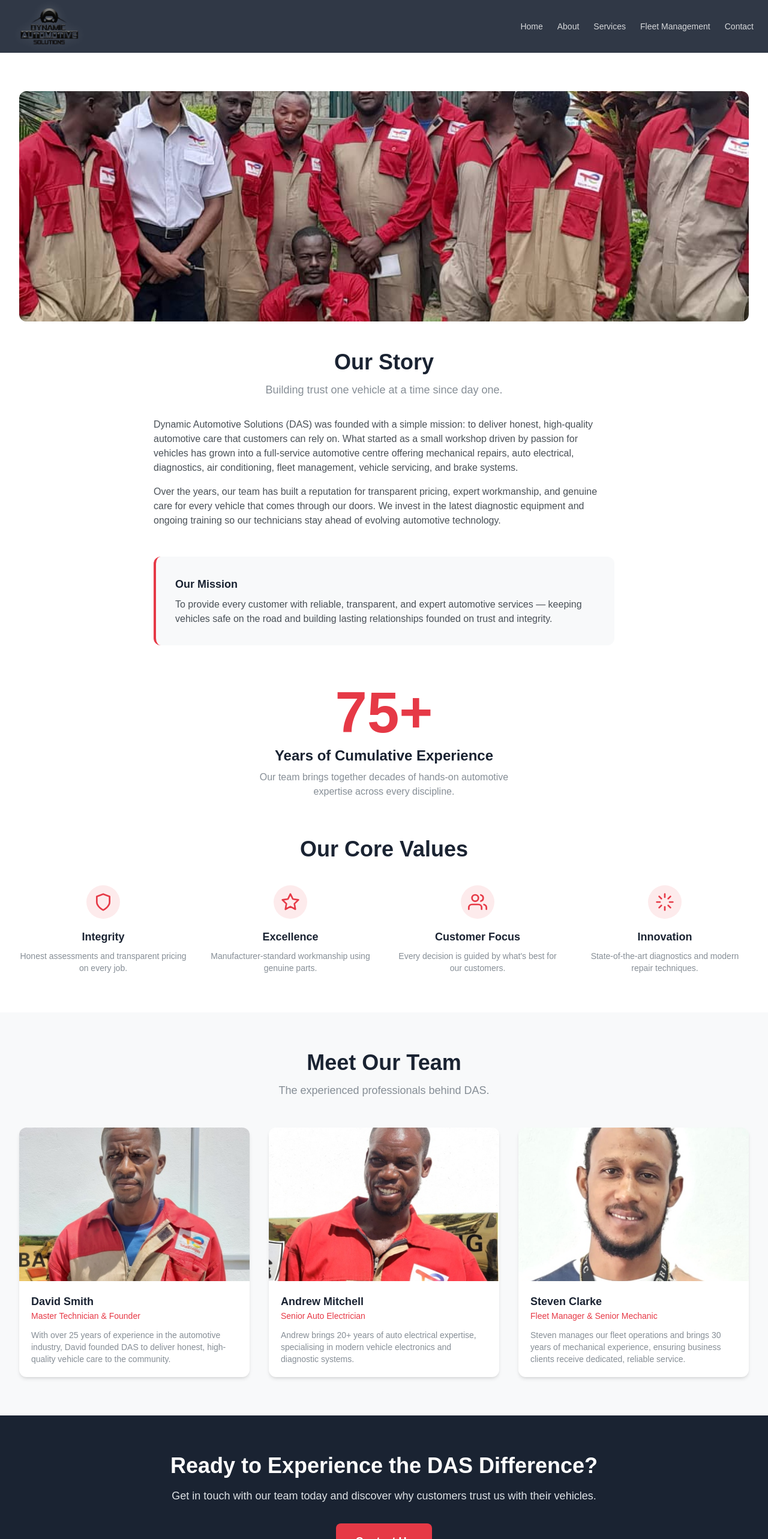
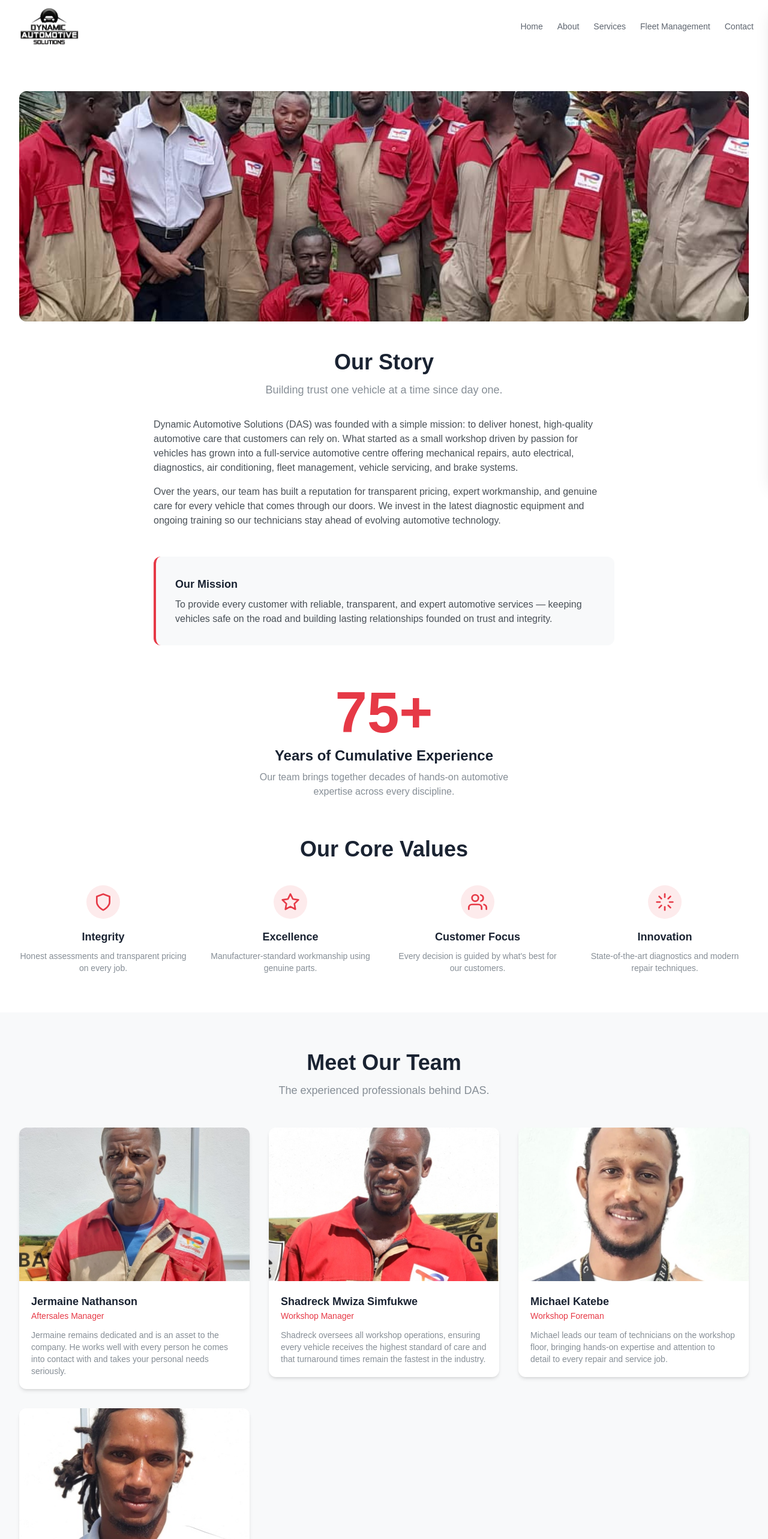
Before and after one commit to cosmasgicter/dynamicauto, a Next.js app in the folder das-website/: page /about in a window 1280 px wide. Shown: the top 2566 px of the page at 60% size. Built offline with nearby package versions, Linux system fonts and the light colour scheme.

Commit message:
White header/nav, real team names from brochure, real contact details from PDF

```diff
--- a/das-website/src/components/contact/MapEmbed.tsx
+++ b/das-website/src/components/contact/MapEmbed.tsx
@@ -3,7 +3,7 @@
 import { useRef, useEffect, useState } from 'react';
 
 const MAP_EMBED_URL =
-  'https://www.google.com/maps/embed?pb=!1m18!1m12!1m3!1d3846.5!2d28.2833!3d-15.4167!2m3!1f0!2f0!3f0!3m2!1i1024!2i768!4f13.1!3m3!1m2!1s0x0%3A0x0!2zMTXCsDI1JzAwLjEiUyAyOMKwMTcnMDAuMCJF!5e0!3m2!1sen!2szm!4v1700000000000';
+  'https://www.google.com/maps/embed?pb=!1m18!1m12!1m3!1d3846.2!2d28.305!3d-15.3975!2m3!1f0!2f0!3f0!3m2!1i1024!2i768!4f13.1!3m3!1m2!1s0x0%3A0x0!2zMTXCsDIzJzUxLjAiUyAyOMKwMTgnMTguMCJF!5e0!3m2!1sen!2szm!4v1700000000000';
 
 export default function MapEmbed() {
   const containerRef = useRef<HTMLDivElement>(null);
--- a/das-website/src/components/layout/Footer.tsx
+++ b/das-website/src/components/layout/Footer.tsx
@@ -3,9 +3,9 @@ import { NAV_LINKS, IMAGE_ASSETS } from "@/lib/constants";
 import ImageWithFallback from "@/components/ui/ImageWithFallback";
 
 const CONTACT_INFO = {
-  phone: "+260 977 123 456",
+  phone: "+260 979 449 309",
   email: "dynamic@dynamicsolutionszambia.com",
-  address: "Plot 1234, Great East Road, Lusaka, Zambia",
+  address: "Total Filling Station, Alick Nkata Road, Lusaka, Zambia",
   hours: [
     "Mon-Fri: 7:30 AM - 5:00 PM",
     "Sat: 8:00 AM - 1:00 PM",
--- a/das-website/src/components/layout/HeaderClient.tsx
+++ b/das-website/src/components/layout/HeaderClient.tsx
@@ -22,8 +22,8 @@ export default function HeaderClient() {
 
   return (
     <header
-      className={`sticky top-0 z-50 transition-colors duration-300 ${
-        scrolled ? "bg-das-navy shadow-lg" : "bg-das-navy/90"
+      className={`sticky top-0 z-50 transition-all duration-300 ${
+        scrolled ? "bg-white shadow-lg" : "bg-white"
       }`}
     >
       <nav className="mx-auto flex max-w-7xl items-center justify-between px-4 py-3 tablet:px-6">
@@ -42,7 +42,7 @@ export default function HeaderClient() {
               alt="DAS - Dynamic Automotive Solutions"
               width={180}
               height={72}
-              className="h-12 w-auto object-contain tablet:h-14 desktop:h-16 drop-shadow-[0_0_8px_rgba(255,255,255,0.15)]"
+              className="h-12 w-auto object-contain tablet:h-14 desktop:h-16"
               sizes="180px"
               priority
             />
@@ -60,7 +60,7 @@ export default function HeaderClient() {
             >
               <Link
                 href={link.href}
-                className="text-sm font-medium text-white/80 transition-colors hover:text-white"
+                className="text-sm font-medium text-das-navy/70 transition-colors hover:text-das-navy"
               >
                 {link.label}
               </Link>
@@ -71,7 +71,7 @@ export default function HeaderClient() {
         {/* Mobile hamburger button */}
         <button
           type="button"
-          className="flex items-center justify-center rounded-md p-2 text-white tablet:hidden"
+          className="flex items-center justify-center rounded-md p-2 text-das-navy tablet:hidden"
           onClick={() => setMobileOpen(!mobileOpen)}
           aria-label={mobileOpen ? "Close menu" : "Open menu"}
           aria-expanded={mobileOpen}
--- a/das-website/src/components/layout/MobileDrawer.tsx
+++ b/das-website/src/components/layout/MobileDrawer.tsx
@@ -83,7 +83,7 @@ export default function MobileDrawer({ isOpen, onClose }: MobileDrawerProps) {
         role="dialog"
         aria-modal="true"
         aria-label="Mobile navigation"
-        className={`fixed top-0 right-0 z-50 h-full w-72 bg-das-navy transition-transform duration-300 ${
+        className={`fixed top-0 right-0 z-50 h-full w-72 bg-white shadow-xl transition-transform duration-300 ${
           isOpen ? "translate-x-0" : "translate-x-full"
         }`}
       >
@@ -94,7 +94,7 @@ export default function MobileDrawer({ isOpen, onClose }: MobileDrawerProps) {
             type="button"
             onClick={onClose}
             aria-label="Close menu"
-            className="rounded-md p-2 text-white transition-colors hover:text-white/80"
+            className="rounded-md p-2 text-das-navy transition-colors hover:text-das-navy/70"
           >
             <svg
               className="h-6 w-6"
@@ -121,7 +121,7 @@ export default function MobileDrawer({ isOpen, onClose }: MobileDrawerProps) {
                 <Link
                   href={link.href}
                   onClick={onClose}
-                  className="block rounded-md px-3 py-3 text-base font-medium text-white/80 transition-colors hover:bg-white/10 hover:text-white"
+                  className="block rounded-md px-3 py-3 text-base font-medium text-das-navy/70 transition-colors hover:bg-das-navy/5 hover:text-das-navy"
                 >
                   {link.label}
                 </Link>
--- a/das-website/src/lib/constants.ts
+++ b/das-website/src/lib/constants.ts
@@ -60,6 +60,7 @@ export const IMAGE_ASSETS: Record<string, string> = {
   teamPhoto1: '/images/DAS  PROFILE-2025-images-13.jpg',
   teamPhoto2: '/images/DAS  PROFILE-2025-images-14.jpg',
   teamPhoto3: '/images/DAS  PROFILE-2025-images-15.jpg',
+  teamPhoto4: '/images/DAS  PROFILE-2025-images-16.jpg',
   servicesBanner: '/images/DAS  PROFILE-2025-images-1.jpg',
   contactBanner: '/images/DAS  PROFILE-2025-images-4.jpg',
   fleetBanner: '/images/DAS  PROFILE-2025-images-8.jpg',
@@ -201,23 +202,30 @@ export const SERVICES: Service[] = [
 export const TEAM_MEMBERS: TeamMember[] = [
   {
     id: 'team-member-1',
-    name: 'David Smith',
-    role: 'Master Technician & Founder',
+    name: 'Jermaine Nathanson',
+    role: 'Aftersales Manager',
     image: IMAGE_ASSETS.teamPhoto1,
-    bio: 'With over 25 years of experience in the automotive industry, David founded DAS to deliver honest, high-quality vehicle care to the community.',
+    bio: 'Jermaine remains dedicated and is an asset to the company. He works well with every person he comes into contact with and takes your personal needs seriously.',
   },
   {
     id: 'team-member-2',
-    name: 'Andrew Mitchell',
-    role: 'Senior Auto Electrician',
+    name: 'Shadreck Mwiza Simfukwe',
+    role: 'Workshop Manager',
     image: IMAGE_ASSETS.teamPhoto2,
-    bio: 'Andrew brings 20+ years of auto electrical expertise, specialising in modern vehicle electronics and diagnostic systems.',
+    bio: 'Shadreck oversees all workshop operations, ensuring every vehicle receives the highest standard of care and that turnaround times remain the fastest in the industry.',
   },
   {
     id: 'team-member-3',
-    name: 'Steven Clarke',
-    role: 'Fleet Manager & Senior Mechanic',
+    name: 'Michael Katebe',
+    role: 'Workshop Foreman',
     image: IMAGE_ASSETS.teamPhoto3,
-    bio: 'Steven manages our fleet operations and brings 30 years of mechanical experience, ensuring business clients receive dedicated, reliable service.',
+    bio: 'Michael leads our team of technicians on the workshop floor, bringing hands-on expertise and attention to detail to every repair and service job.',
+  },
+  {
+    id: 'team-member-4',
+    name: 'Jaydon Nathanson',
+    role: 'Administration Manager',
+    image: IMAGE_ASSETS.teamPhoto4,
+    bio: 'Jaydon manages the administrative side of operations, ensuring seamless communication with clients and smooth day-to-day business processes.',
   },
 ];
--- a/das-website/src/lib/email.ts
+++ b/das-website/src/lib/email.ts
@@ -55,11 +55,11 @@ export async function sendContactEmail(data: ContactEmailData): Promise<void> {
       <div style="font-family:Arial,sans-serif;max-width:600px;margin:0 auto">
         <h2 style="color:#1a2332">Thank You, ${name}!</h2>
         <p>We've received your inquiry about <strong>${serviceInterest}</strong> and will get back to you within 24 hours.</p>
-        <p>If you need immediate assistance, please call us at <a href="tel:+260977123456">+260 977 123 456</a>.</p>
+        <p>If you need immediate assistance, please call us at <a href="tel:+260979449309">+260 979 449 309</a>.</p>
         <hr style="border:none;border-top:1px solid #e9ecef;margin:24px 0" />
         <p style="color:#868e96;font-size:13px">
           Dynamic Automotive Solutions<br/>
-          Plot 1234, Great East Road, Lusaka, Zambia<br/>
+          Total Filling Station, Alick Nkata Road, Lusaka, Zambia<br/>
           <a href="https://dynamicsolutionszambia.com">dynamicsolutionszambia.com</a>
         </p>
       </div>
--- a/das-website/src/lib/schemas.ts
+++ b/das-website/src/lib/schemas.ts
@@ -5,11 +5,11 @@ export function generateLocalBusinessSchema() {
     name: 'Dynamic Automotive Solutions',
     description:
       '75+ years of cumulative automotive expertise providing mechanical repairs, auto electrical, diagnostics, air conditioning, fleet management, vehicle servicing, and brake systems.',
-    telephone: '+260977123456',
+    telephone: '+260979449309',
     email: 'dynamic@dynamicsolutionszambia.com',
     address: {
       '@type': 'PostalAddress',
-      streetAddress: 'Plot 1234, Great East Road',
+      streetAddress: 'Total Filling Station, Alick Nkata Road',
       addressLocality: 'Lusaka',
       addressRegion: 'Lusaka Province',
       postalCode: '10101',
```
Also changed, not shown: das-website/src/components/contact/ContactInfo.tsx (+17 -3 lines), 1 other file (tests, documents, lock files or other folders).
